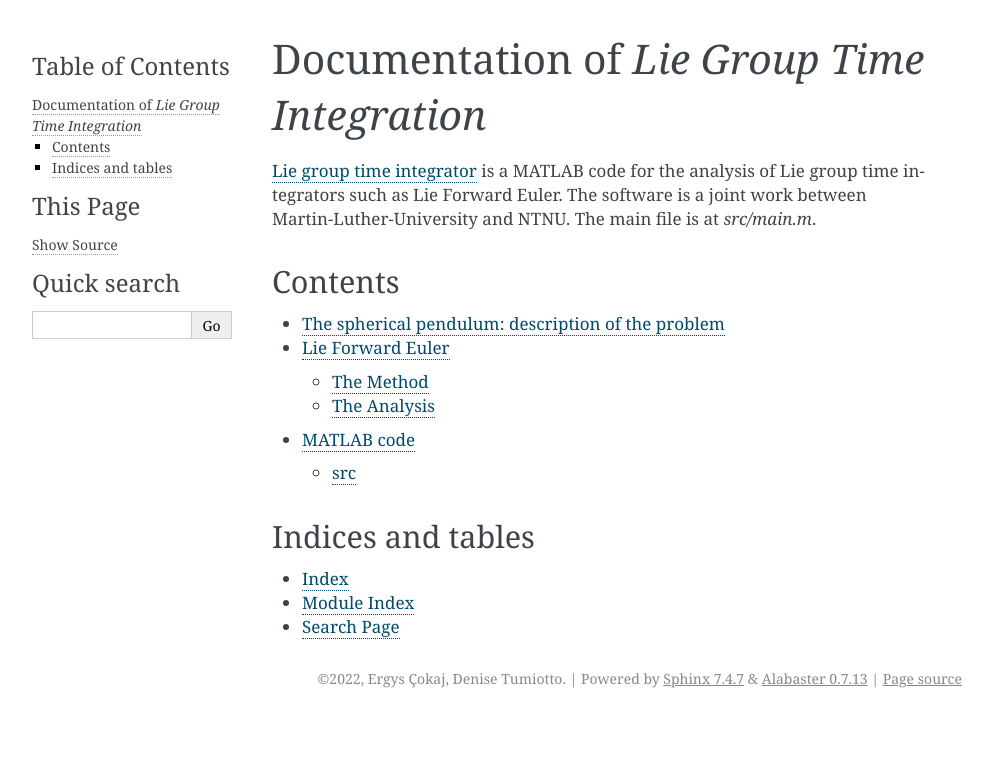
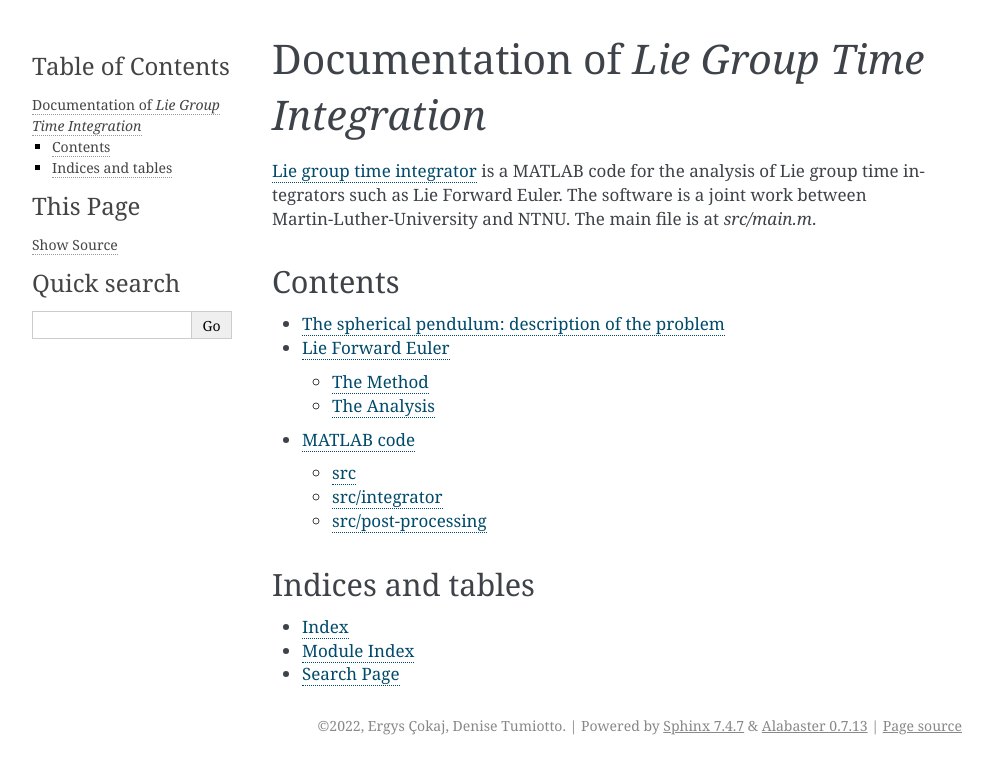
Before and after one commit to THREAD-3-2/lie_group_time_integrator, a Sphinx documentation site: the page built from docs/index.rst, in a window 1280 px wide. Shown: the top 774 px of the page, without its empty margins (148-1141 px from the left). Built offline with Sphinx 7.4.7, drawn with Linux system fonts in a browser that asks for light colours; some of the changed lines change nothing that is shown.

Commit message:
subfolder documentation for matlab

```diff
--- a/docs/matlab.rst
+++ b/docs/matlab.rst
@@ -5,28 +5,11 @@
 =============
 
 src
-===========
+====
 
 .. mat:automodule:: src
 
-:mod:`src` module contains some functions
-implementing Lie group time integrators.
-
-For example, the Lie forward Euler:
-
-.. mat:autofunction:: src.LieEuler
-
-The Newton-Raphson algorithm for implicit methods:
-
-.. mat:autofunction:: src.NewtonRaphson
-
-Some useful function for the operation in the Lie group:
-
-.. mat:autofunction:: src.actionSE3
-
-.. mat:autofunction:: src.expSE3
-
-The module further contains an example script and related functions:
+:mod:`src` module contains an example script and related functions:
 
 .. mat:autoscript:: src.main
 
@@ -38,6 +21,29 @@
 
 .. mat:autofunction:: src.jacobianSE3
 
+src/integrator
+===============
+
+The folder `integrator` contains some functions
+implementing Lie group time integrators.
+
+For example, the Lie forward Euler:
+
+.. mat:autofunction:: src.integrator.LieEuler
+
+The Newton-Raphson algorithm for implicit methods:
+
+.. mat:autofunction:: src.integrator.NewtonRaphson
+
+Some useful function for the operation in the Lie group:
+
+.. mat:autofunction:: src.integrator.actionSE3
+
+.. mat:autofunction:: src.integrator.expSE3
+
+src/post-processing
+====================
+
 Among the post-processing functions, we are interested in evaluate the distance between two solutions of the problem:
 
-.. mat:autofunction:: src.riemannianDistance
+.. mat:autofunction:: src.post-processing.riemannianDistance
```
Also changed, not shown: 10 other files.
